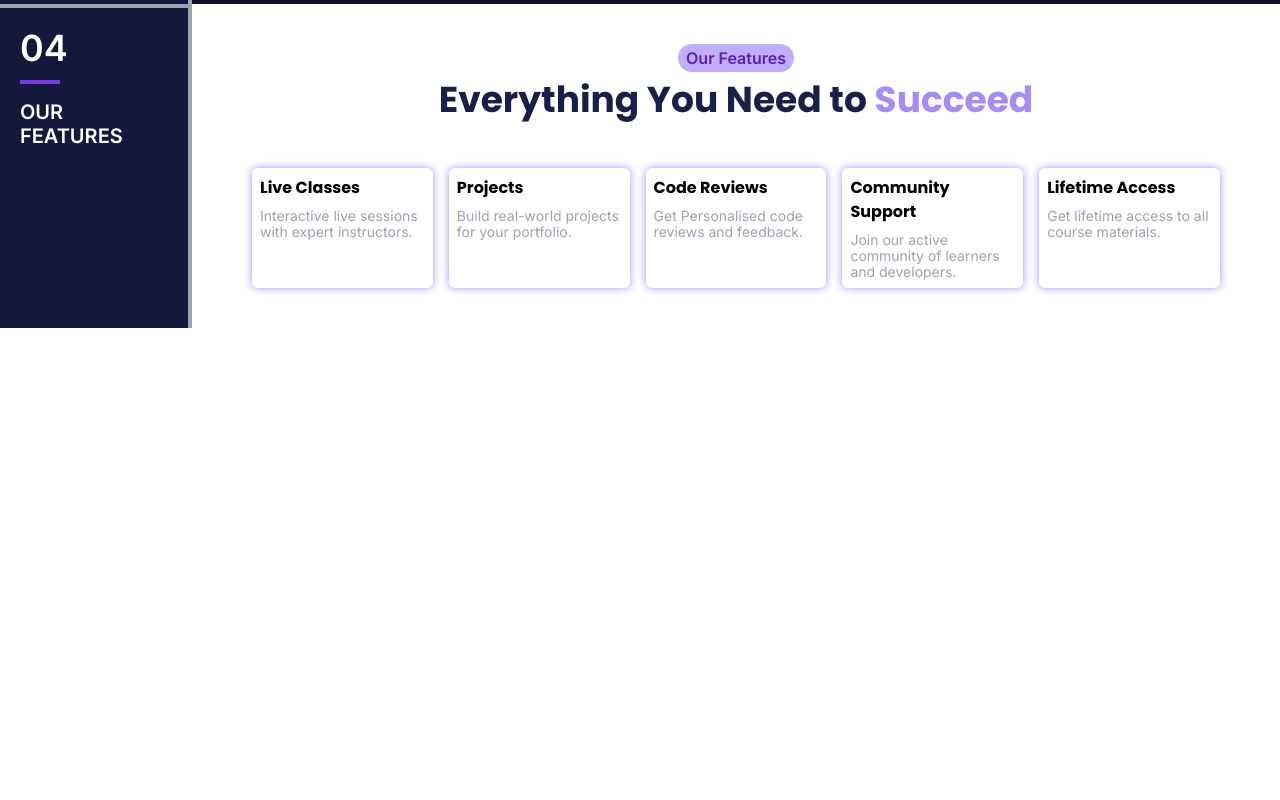
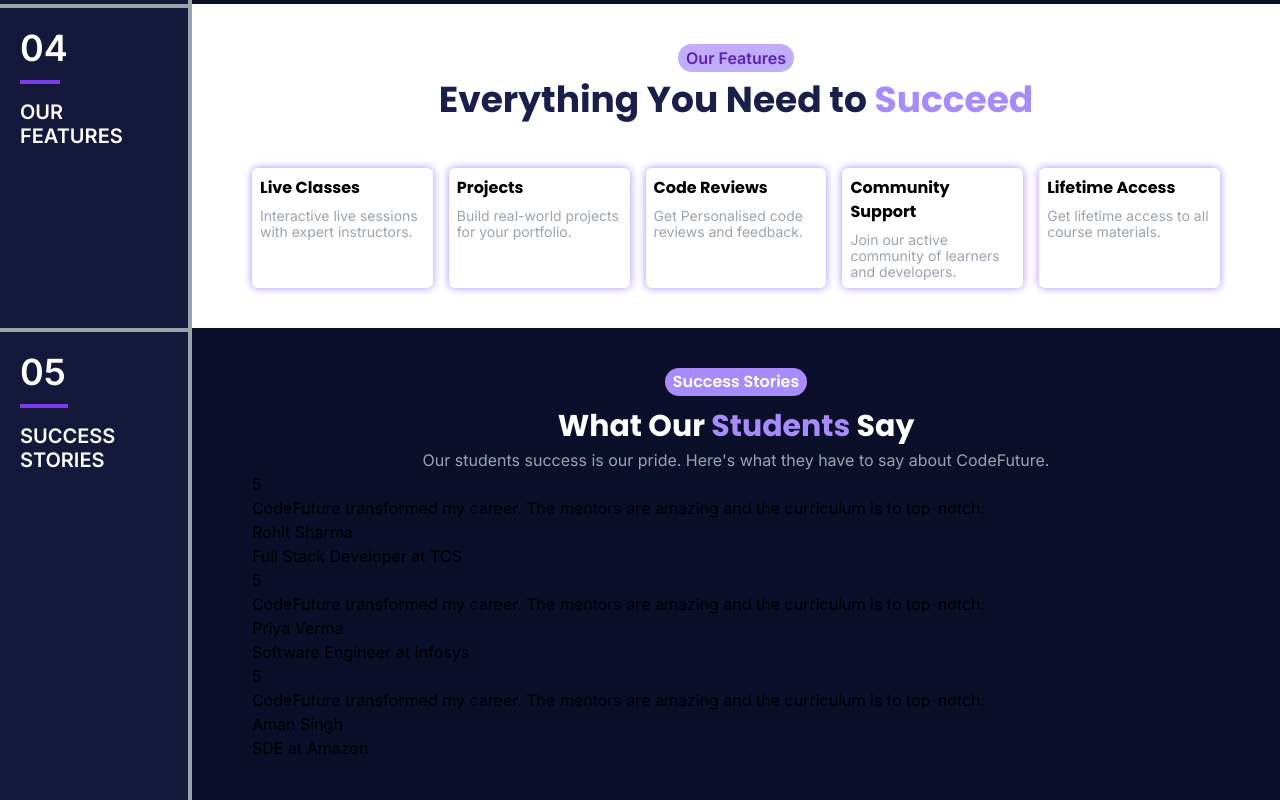
Before and after one commit to Arjun4592-art/Institute, a React (Vite) app: page / in a window 1280 px wide. Shown: the part 1646-2446 px from the top of the page. Before the commit the page ends 1974 px from the top, so only its background shows below. Built offline with nearby package versions, Linux system fonts and the light colour scheme.

Commit message:
Success Stories

```diff
--- a/src/components/Home.tsx
+++ b/src/components/Home.tsx
@@ -2,6 +2,7 @@ import About from './About'
 import Courses from './Courses'
 import Features from './Features'
 import HeroSection from './HeroSection'
+import Success from './Success'
 
 const Home = () => {
   return (
@@ -10,6 +11,7 @@ const Home = () => {
       <About />
       <Courses />
       <Features />
+      <Success />
     </div>
   )
 }
--- a/src/components/Success.tsx
+++ b/src/components/Success.tsx
@@ -1,5 +1,80 @@
+interface SuccessStoriesTS {
+  image: string
+  name: string
+  placement: string
+  reviews: string
+  ratings: number
+}
 const Success = () => {
-  return <div>Success</div>
+  const SuccessStories: SuccessStoriesTS[] = [
+    {
+      image: '',
+      name: 'Rohit Sharma',
+      placement: 'Full Stack Developer at TCS',
+      reviews:
+        'CodeFuture transformed my career. The mentors are amazing and the curriculum is to top-notch.',
+      ratings: 5,
+    },
+    {
+      image: '',
+      name: 'Priya Verma',
+      placement: 'Software Engineer at Infosys',
+      reviews:
+        'CodeFuture transformed my career. The mentors are amazing and the curriculum is to top-notch.',
+      ratings: 5,
+    },
+    {
+      image: '',
+      name: 'Aman Singh',
+      placement: 'SDE at Amazon',
+      reviews:
+        'CodeFuture transformed my career. The mentors are amazing and the curriculum is to top-notch.',
+      ratings: 5,
+    },
+  ]
+  return (
+    <div className='grid grid-cols-[15%_85%]'>
+      <div className='bg-dark-200 p-5 text-white border-r-4 border-t-4 border-text-secondary'>
+        <h3 className='relative text-4xl font-bold after:content-[""] after:absolute after:w-12 after:h-1 after:z-2 after:bg-primary after:left-0 after:-bottom-4'>
+          05
+        </h3>
+        <h2 className='text-xl mt-8 leading-6 font-bold uppercase'>
+          Success Stories
+        </h2>
+      </div>
+      <div className='bg-dark-300 px-15 py-10'>
+        <div className='flex items-center flex-col'>
+          <div className='inline-flex items-center gap-2 bg-primary-light py-0.5 px-2 rounded-full font-heading font-semibold text-text-primary'>
+            Success Stories
+          </div>
+          <h1 className='my-3 mb-1 text-3xl font-bold font-heading text-text-primary'>
+            What Our <span className='text-primary-light'>Students</span> Say
+          </h1>
+          <p className='text-text-secondary'>
+            Our students success is our pride. Here's what they have to say
+            about CodeFuture.
+          </p>
+        </div>
+        <div>
+          {SuccessStories.map((item, _index) => (
+            <div key={_index}>
+              <div>
+                <img src={item?.image} alt='' />
+              </div>
+              <div>
+                <div>
+                  <p>{item?.ratings}</p>
+                </div>
+                <p>{item?.reviews}</p>
+                <h1>{item?.name}</h1>
+                <p>{item?.placement}</p>
+              </div>
+            </div>
+          ))}
+        </div>
+      </div>
+    </div>
+  )
 }
 
 export default Success
```
